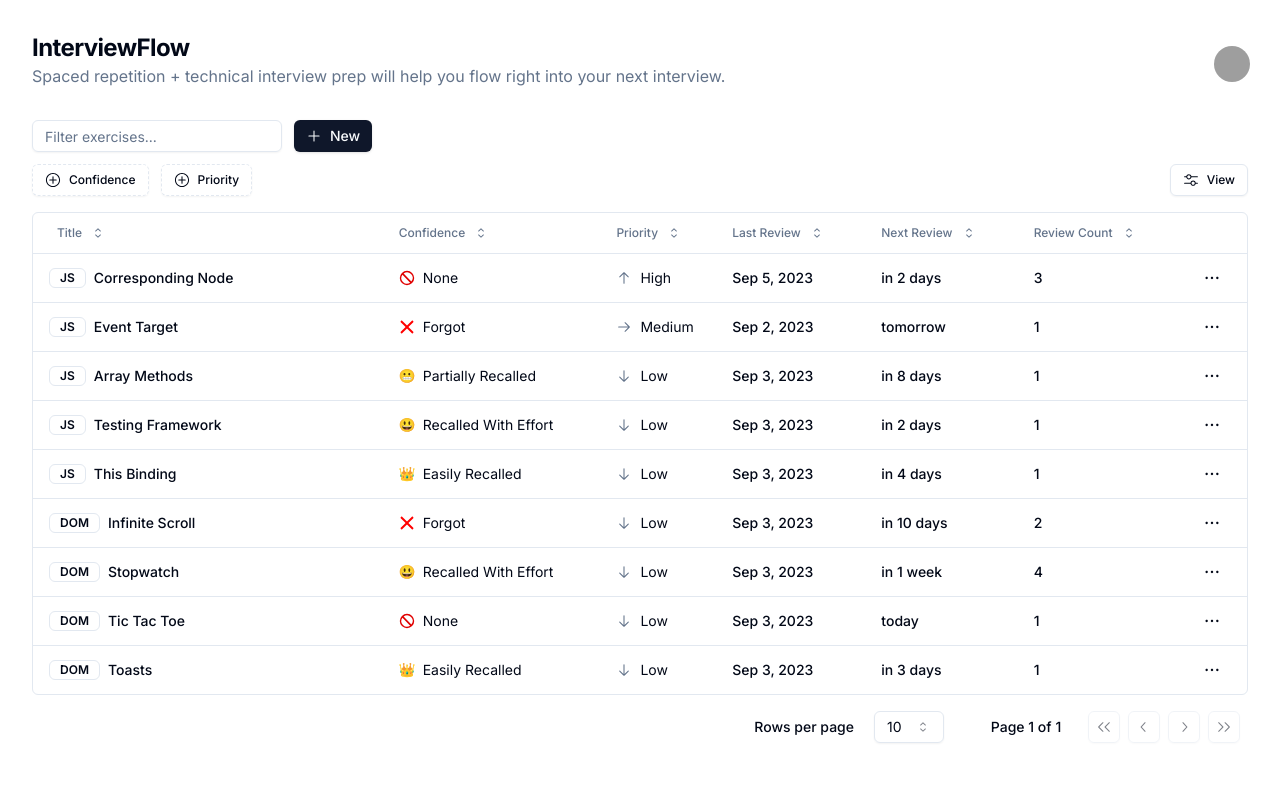
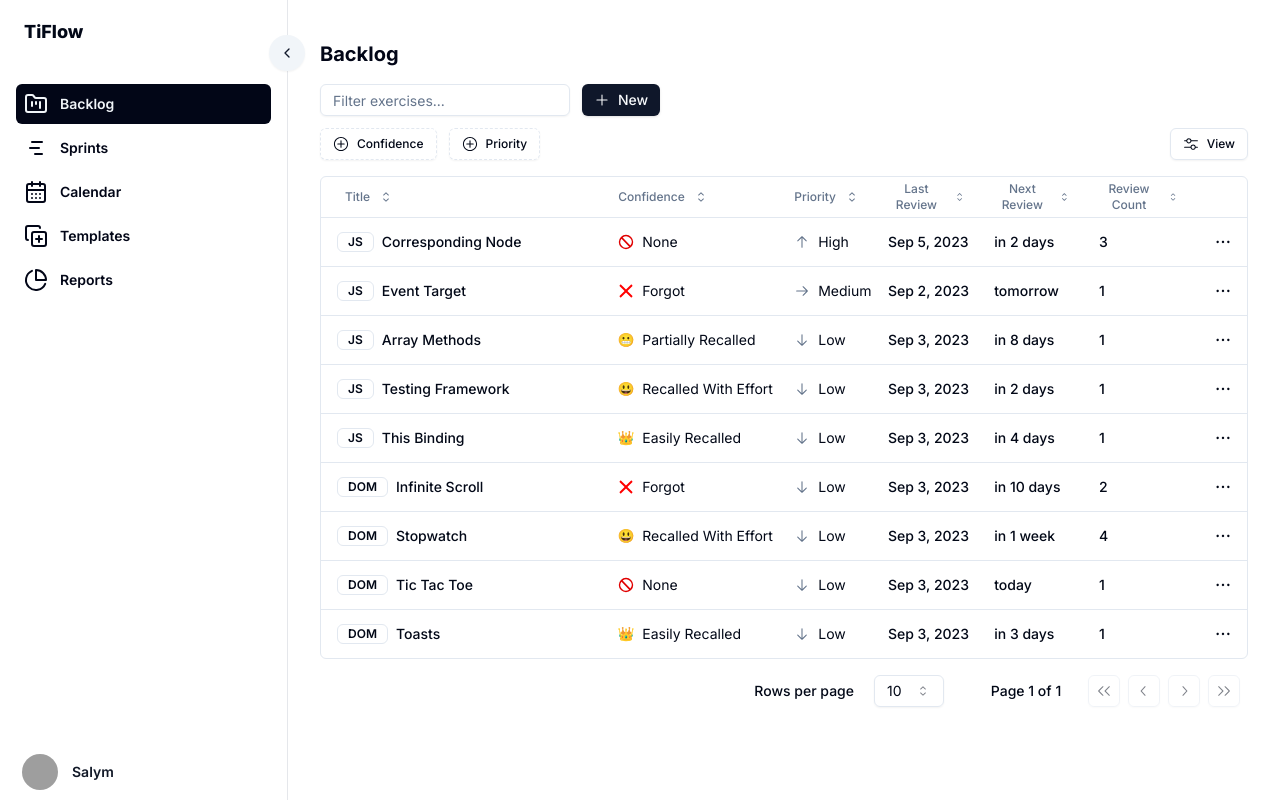
Before and after one commit to salymk/InterviewFlow, a Next.js app: page / in a window 1280 px wide. Built offline with nearby package versions, Linux system fonts and the light colour scheme; grey boxes are pictures that could not be loaded.

Commit message:
feat: use Dashboard as the container for the data table

```diff
--- a/app/page.tsx
+++ b/app/page.tsx
@@ -1,13 +1,12 @@
 import { promises as fs } from "fs";
 import path from "path";
 import { Metadata } from "next";
-import Image from "next/image";
 import { z } from "zod";
 
 import { columns } from "../components/columns ";
 import { DataTable } from "../components/data-table";
-import { UserNav } from "../components/user-nav";
 import { taskSchema } from "../data/schema";
+import Dashboard from "@/components/dashboard";
 
 export const metadata: Metadata = {
   title: "InterviewFlow",
@@ -29,21 +28,12 @@ export default async function Home() {
 
   return (
     <>
-      <div className="h-full flex-1 flex-col space-y-8 p-8 md:flex">
-        <div className="flex items-center justify-between space-y-2">
-          <div>
-            <h2 className="text-2xl font-bold tracking-tight">InterviewFlow</h2>
-            <p className="text-muted-foreground">
-              Spaced repetition + technical interview prep will help you flow
-              right into your next interview.
-            </p>
-          </div>
-          <div className="flex items-center space-x-2">
-            <UserNav />
-          </div>
-        </div>
-        <DataTable data={tasks} columns={columns} />
-      </div>
+      <Dashboard>
+        <section>
+          <h1 className="text-xl font-bold text-slate-950 mb-4">Backlog</h1>
+          <DataTable data={tasks} columns={columns} />
+        </section>
+      </Dashboard>
     </>
   );
 }
```
